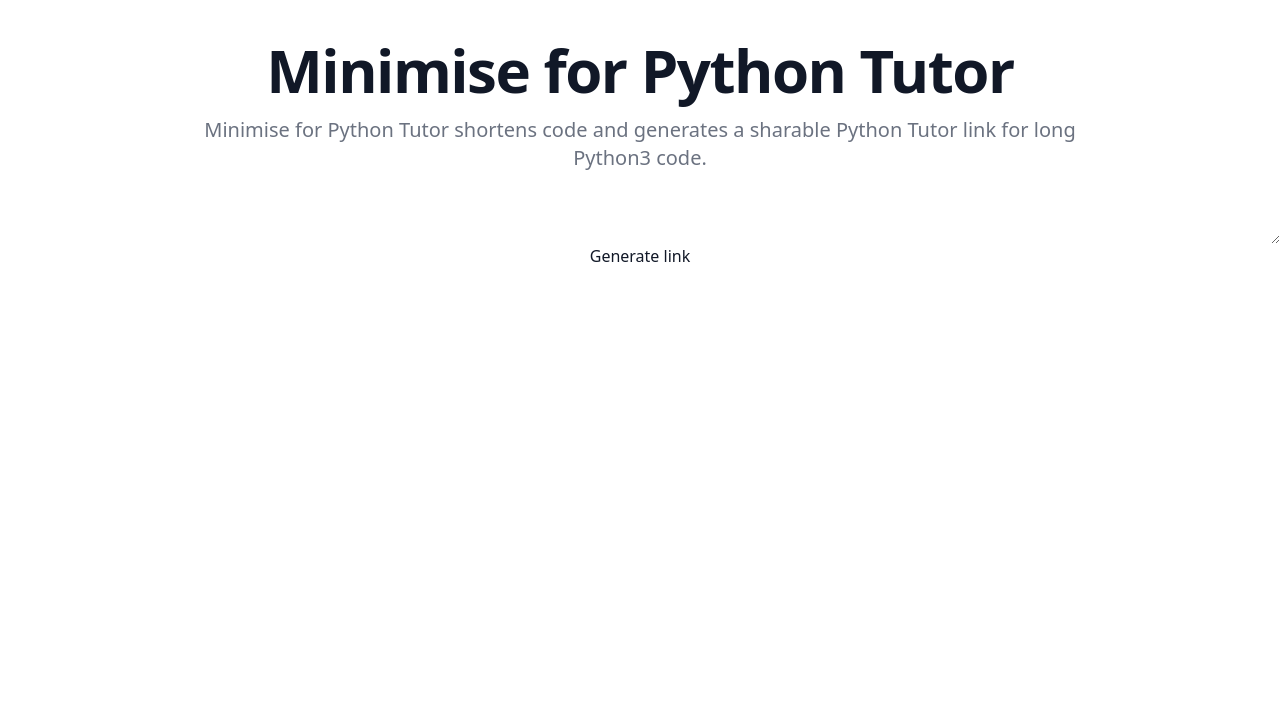
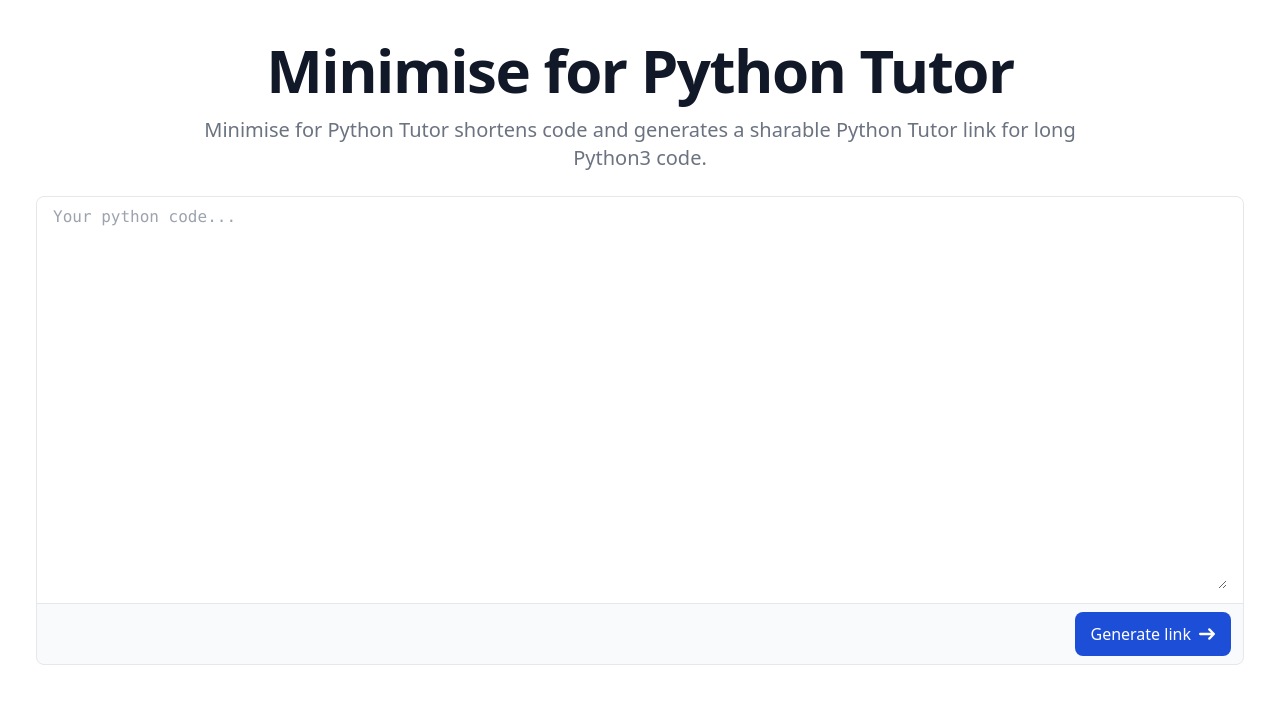
Before and after one commit to jimbonothing64/minimise-python-tutor, a SvelteKit app in the folder app/: page / in a window 1280 px wide. Shown: the top 704 px of the page. Built offline with nearby package versions, Linux system fonts and the light colour scheme; no server answers; what zod-form-data would draw is missing.

Commit message:
improve appearance, add docs to api

```diff
--- a/app/src/routes/+page.svelte
+++ b/app/src/routes/+page.svelte
@@ -1,27 +1,94 @@
 <script lang="ts">
-	import type { ActionData } from './$types';
+	import type { ActionData, SubmitFunction } from './$types';
 	import { enhance } from '$app/forms';
 	export let form: ActionData;
 	let code = '';
-	const lang = 'python3';
+	let loading = false;
+
+	const submitCode: SubmitFunction = ({ formElement, formData, action, cancel, submitter }) => {
+		loading = true;
+		return async ({ result, update }) => {
+			loading = false;
+			update({ reset: false });
+		};
+	};
 </script>
 
-<section class="flex flex-col text-center">
-	<form
-		method="POST"
-		action="?/minimise"
-		use:enhance={() => {
-			return async ({ update }) => {
-				update({ reset: false });
-			};
-		}}
-		class="flex flex-col"
-	>
-		<textarea bind:value={code} name="code"></textarea>
+<section class="flex flex-col text-center px-9">
+	<form method="POST" action="?/minimise" use:enhance={submitCode} class="flex flex-col">
 		<input hidden name="lang" value="python3" />
-		<button>Generate link</button>
+
+		<div
+			class="w-full mb-4 border border-gray-200 rounded-lg bg-gray-50 dark:bg-gray-700 dark:border-gray-600"
+		>
+			<div class="px-4 py-2 bg-white rounded-t-lg dark:bg-gray-800">
+				<label for="comment" class="sr-only">Your comment</label>
+				<textarea
+					id="comment"
+					rows="16"
+					class="w-full px-0 font-mono text-gray-900 bg-white border-0 dark:bg-gray-800 dark:text-white dark:placeholder-gray-400 focus:ring-offset-0 focus:ring-0 outline-none"
+					bind:value={code}
+					name="code"
+					placeholder="Your python code..."
+					required
+				></textarea>
+			</div>
+			<div class="flex items-center justify-end px-3 py-2 border-t dark:border-gray-600">
+				{#if !loading}
+					<button
+						type="submit"
+						class="inline-flex items-center py-2.5 px-4 text-center text-white bg-blue-700 rounded-lg focus:ring-4 focus:ring-blue-200 dark:focus:ring-blue-900 hover:bg-blue-800"
+					>
+						Generate link
+						<svg
+							class="rtl:rotate-180 w-4 h-4 ms-2"
+							aria-hidden="true"
+							xmlns="http://www.w3.org/2000/svg"
+							fill="none"
+							viewBox="0 0 14 10"
+						>
+							<path
+								stroke="currentColor"
+								stroke-linecap="round"
+								stroke-linejoin="round"
+								stroke-width="2"
+								d="M1 5h12m0 0L9 1m4 4L9 9"
+							/>
+						</svg>
+					</button>
+				{:else}
+					<button
+						disabled
+						type="button"
+						class="inline-flex items-center py-2.5 px-4 text-center text-gray-900 bg-white rounded-lg focus:ring-4 focus:ring-blue-200 dark:focus:ring-blue-900 hover:bg-gray-100 hover:text-blue-700"
+					>
+						<svg
+							aria-hidden="true"
+							role="status"
+							class="inline w-4 h-4 me-3 text-gray-200 animate-spin dark:text-gray-600"
+							viewBox="0 0 100 101"
+							fill="none"
+							xmlns="http://www.w3.org/2000/svg"
+						>
+							<path
+								d="M100 50.5908C100 78.2051 77.6142 100.591 50 100.591C22.3858 100.591 0 78.2051 0 50.5908C0 22.9766 22.3858 0.59082 50 0.59082C77.6142 0.59082 100 22.9766 100 50.5908ZM9.08144 50.5908C9.08144 73.1895 27.4013 91.5094 50 91.5094C72.5987 91.5094 90.9186 73.1895 90.9186 50.5908C90.9186 27.9921 72.5987 9.67226 50 9.67226C27.4013 9.67226 9.08144 27.9921 9.08144 50.5908Z"
+								fill="currentColor"
+							/>
+							<path
+								d="M93.9676 39.0409C96.393 38.4038 97.8624 35.9116 97.0079 33.5539C95.2932 28.8227 92.871 24.3692 89.8167 20.348C85.8452 15.1192 80.8826 10.7238 75.2124 7.41289C69.5422 4.10194 63.2754 1.94025 56.7698 1.05124C51.7666 0.367541 46.6976 0.446843 41.7345 1.27873C39.2613 1.69328 37.813 4.19778 38.4501 6.62326C39.0873 9.04874 41.5694 10.4717 44.0505 10.1071C47.8511 9.54855 51.7191 9.52689 55.5402 10.0491C60.8642 10.7766 65.9928 12.5457 70.6331 15.2552C75.2735 17.9648 79.3347 21.5619 82.5849 25.841C84.9175 28.9121 86.7997 32.2913 88.1811 35.8758C89.083 38.2158 91.5421 39.6781 93.9676 39.0409Z"
+								fill="#1C64F2"
+							/>
+						</svg>
+						Generating...
+					</button>{/if}
+			</div>
+		</div>
 	</form>
-	{#if form?.code}
-		{form.code.link}
+	{#if form?.code && !loading}
+		<div class="w-full mb-4 border border-gray-200 rounded-lg dark:border-gray-600">
+			<label for="link" class="font-bold">Link:</label>
+			<input id="link" bind:value={form.code.link} readonly class=" w-96" />
+			<a href={form.code.link} target="_blank">Visit</a>
+		</div>
 	{/if}
 </section>
```
Also changed, not shown: 1 other file (tests, documents, lock files or other folders).
